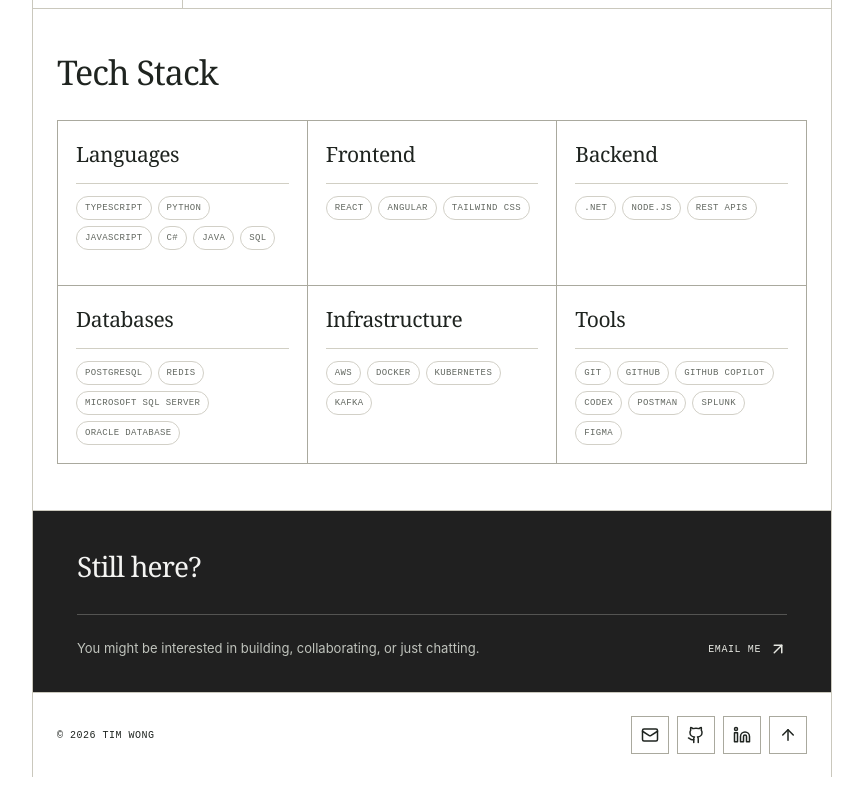
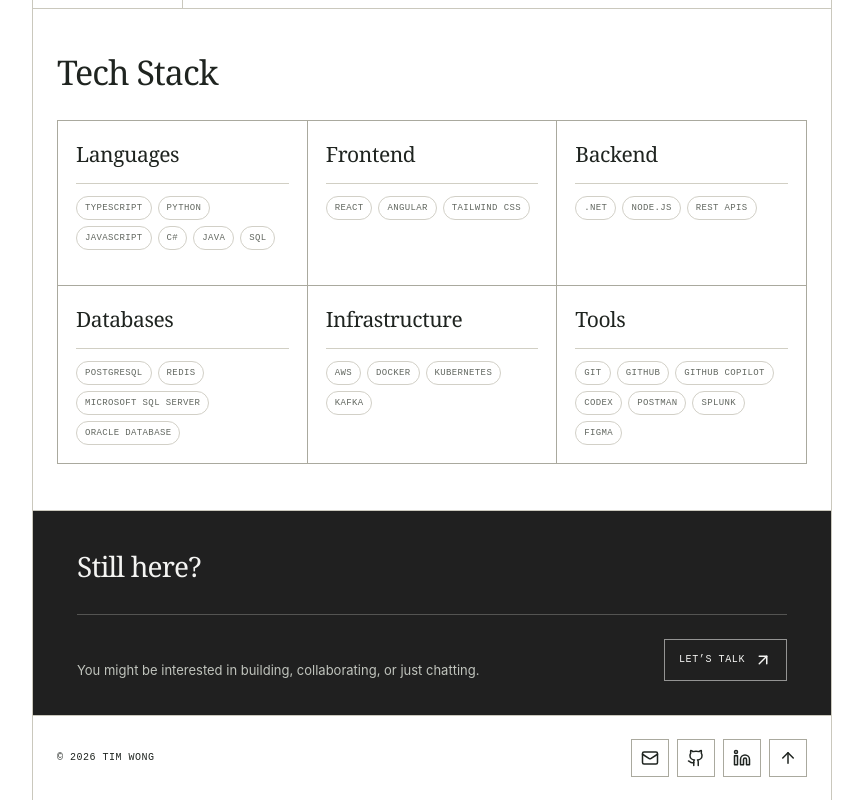
Before and after one commit to timwong101/my-portfolio, a React (Vite) app: page / in a window 1280 px wide. Shown: the part 1859-2659 px from the top of the page, without its empty margins (208-1071 px from the left). Before the commit the page ends 2636 px from the top, so only its background shows below. Built offline with nearby package versions, Linux system fonts and the light colour scheme.

Commit message:
Style contact link as button

```diff
--- a/src/App.tsx
+++ b/src/App.tsx
@@ -210,7 +210,7 @@ function App() {
               You might be interested in building, collaborating, or just chatting.
             </p>
             <a className="contact-cta" href="mailto:timwong101@gmail.com">
-              Email me <ArrowUpRight size={18} />
+              Let’s talk <ArrowUpRight size={18} />
             </a>
           </div>
         </section>
--- a/src/index.css
+++ b/src/index.css
@@ -98,7 +98,8 @@ h2 { margin: 0; font-family: Georgia, serif; font-size: 34px; font-weight: 400;
 .contact-bottom { margin-top: 32px; padding-top: 24px; border-top: 1px solid rgba(240,238,230,.25); display: flex; justify-content: space-between; align-items: flex-end; gap: 35px; }
 .contact-bottom p { max-width: 480px; margin: 0; color: #c0c4bd; font-size: 13px; line-height: 1.5; }
 .contact-bottom p a { color: #f4f4f2; text-decoration: underline; text-underline-offset: 3px; }
-.contact-cta { display: inline-flex; align-items: center; gap: 8px; color: #e6e7e1; font: 10px ui-monospace, monospace; text-transform: uppercase; letter-spacing: .06em; white-space: nowrap; }
+.contact-cta { display: inline-flex; align-items: center; gap: 9px; padding: 11px 14px; border: 1px solid rgba(244,244,242,.55); color: #f4f4f2; font: 10px ui-monospace, monospace; text-transform: uppercase; letter-spacing: .06em; white-space: nowrap; transition: background .2s ease, color .2s ease; }
+.contact-cta:hover { background: #f4f4f2; color: #202020; }
 
 footer { display: flex; justify-content: space-between; align-items: center; min-height: 84px; padding: 20px 24px; font: 10px ui-monospace, monospace; text-transform: uppercase; letter-spacing: .05em; }
 .socials { display: flex; gap: 8px; }
```
